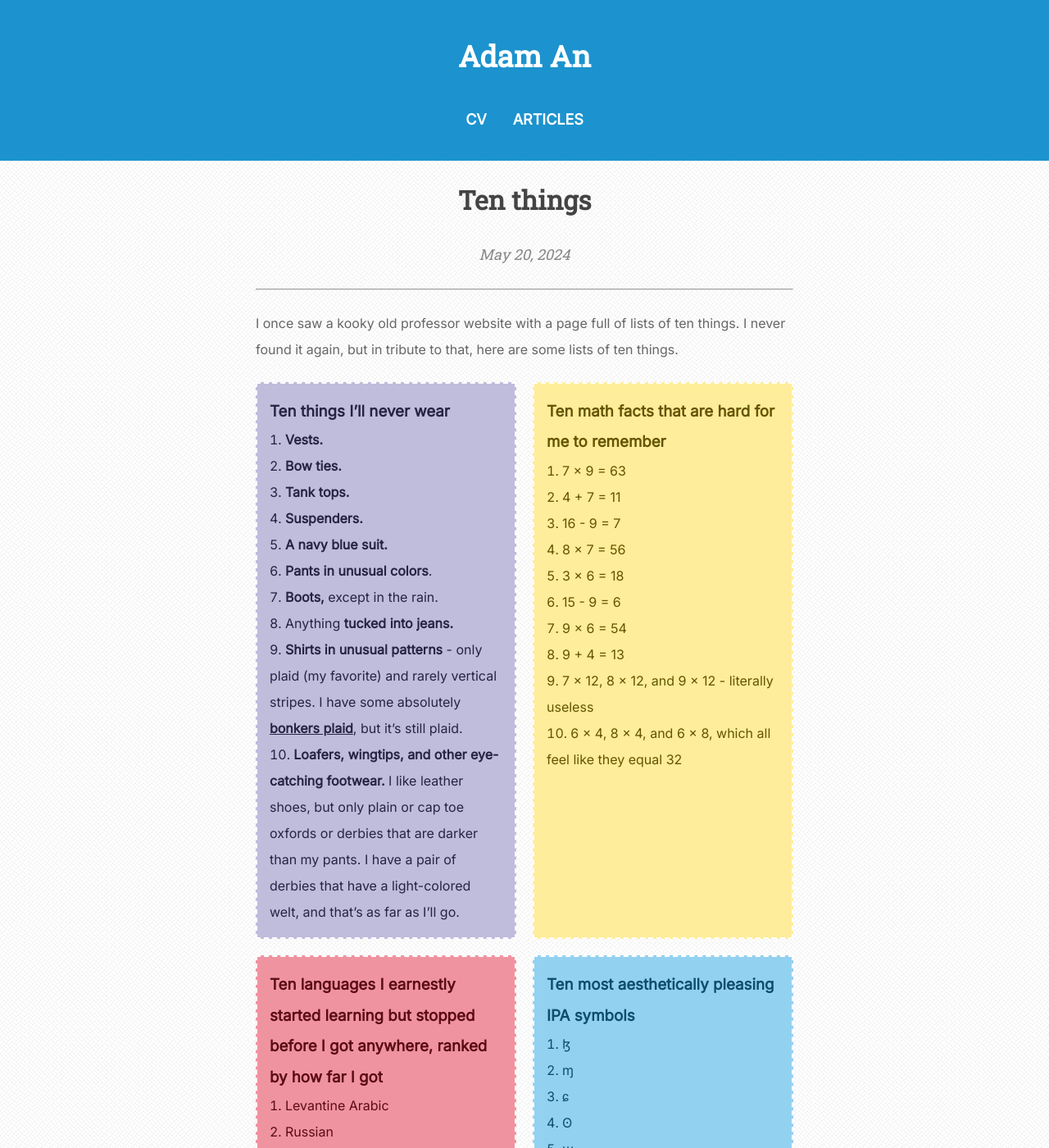
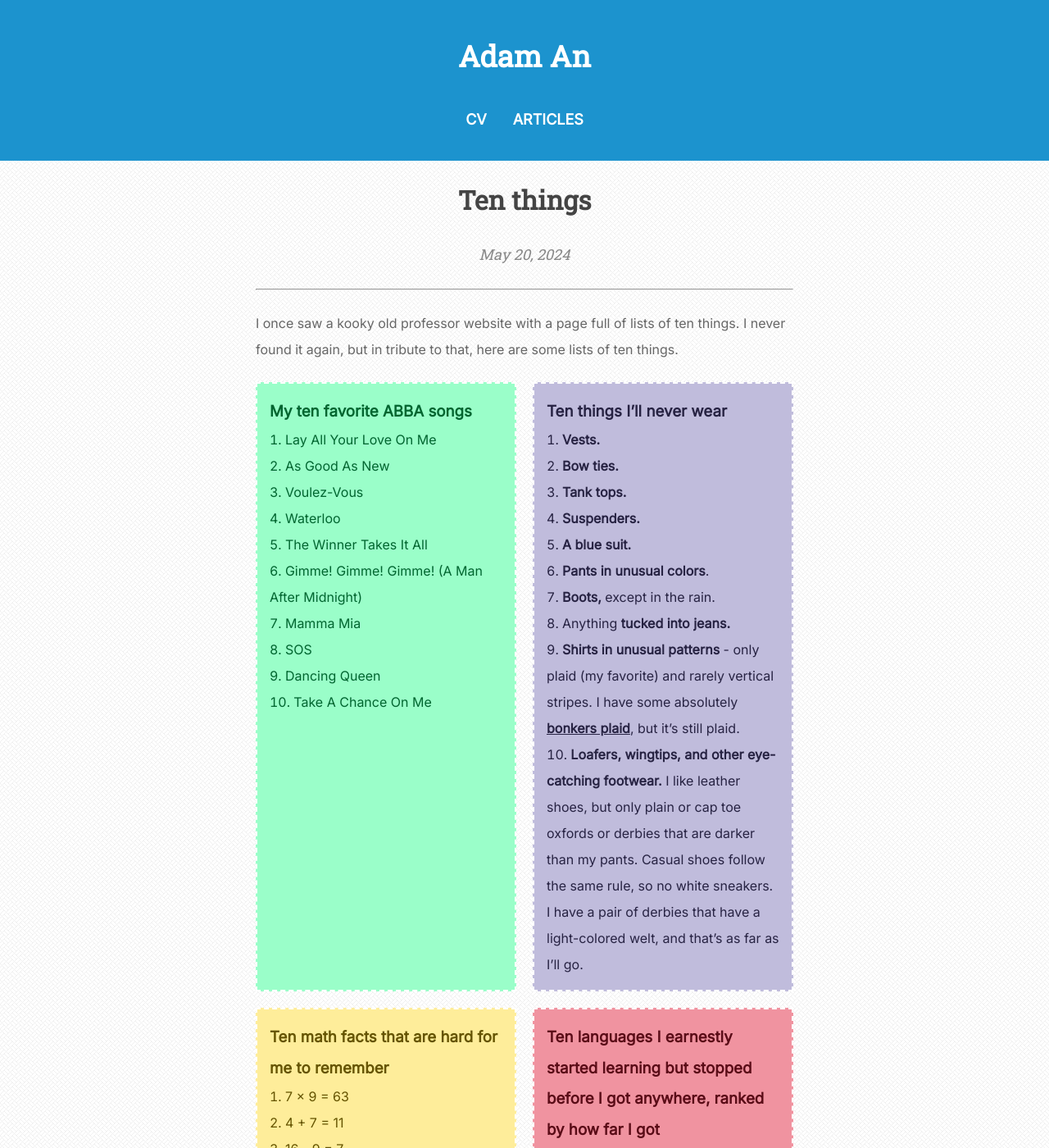
Before and after one commit to theycallmezeal/theycallmezeal.github.io, a Jekyll site: the page built from _posts/2024-05-20-ten-things.md, in a window 1280 px wide and 1400 px high. Shown: the whole window at 82% size. Built offline with Jekyll 4.4.1, drawn with Linux system fonts in a browser that asks for light colours.

Commit message:
add abba songs

```diff
--- a/_posts/2024-05-20-ten-things.md
+++ b/_posts/2024-05-20-ten-things.md
@@ -10,6 +10,21 @@ I once saw a kooky old professor website with a page full of lists of ten things
 
 <section class="lists" markdown=1>
 
+<div class="list green" markdown=1>
+### My ten favorite ABBA songs
+
+1. Lay All Your Love On Me
+2. As Good As New
+3. Voulez-Vous
+4. Waterloo
+5. The Winner Takes It All
+6. Gimme! Gimme! Gimme! (A Man After Midnight)
+7. Mamma Mia
+8. SOS
+9. Dancing Queen
+10. Take A Chance On Me
+</div>
+
 <div class="list purple" markdown=1>
 ### Ten things I'll never wear
 
@@ -17,12 +32,12 @@ I once saw a kooky old professor website with a page full of lists of ten things
 2. **Bow ties.**
 3. **Tank tops.**
 4. **Suspenders.**
-5. **A navy blue suit.**
+5. **A blue suit.**
 6. **Pants in unusual colors**.
 7. **Boots,** except in the rain.
 8. Anything **tucked into jeans.**
 9. **Shirts in unusual patterns** - only plaid (my favorite) and rarely vertical stripes. I have some absolutely [bonkers plaid](../images/bonkers-plaid.jpg), but it's still plaid.
-10. **Loafers, wingtips, and other eye-catching footwear.** I like leather shoes, but only plain or cap toe oxfords or derbies that are darker than my pants. I have a pair of derbies that have a light-colored welt, and that's as far as I'll go.
+10. **Loafers, wingtips, and other eye-catching footwear.** I like leather shoes, but only plain or cap toe oxfords or derbies that are darker than my pants. Casual shoes follow the same rule, so no white sneakers. I have a pair of derbies that have a light-colored welt, and that's as far as I'll go.
 </div>
 
 <div class="list yellow" markdown=1>
```
